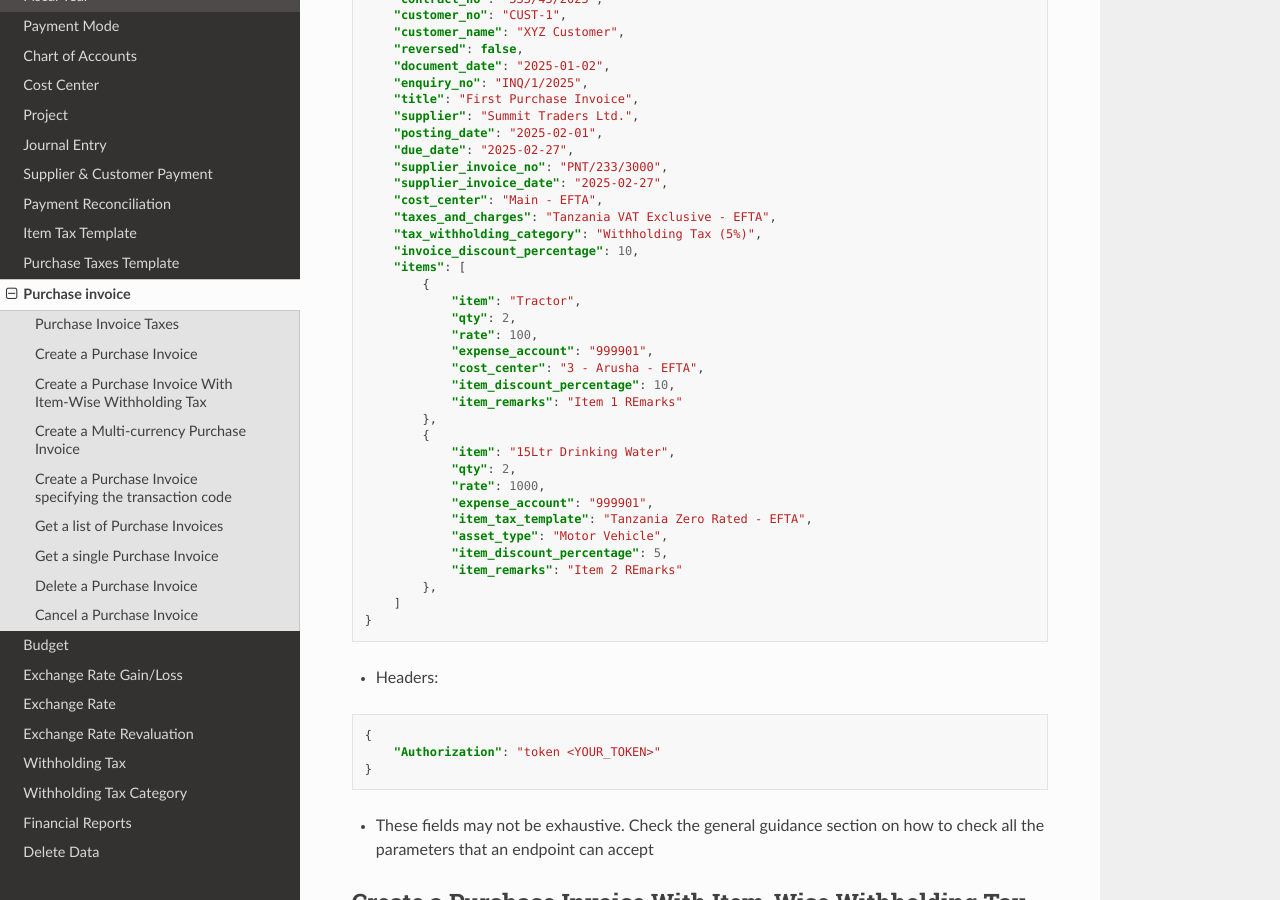
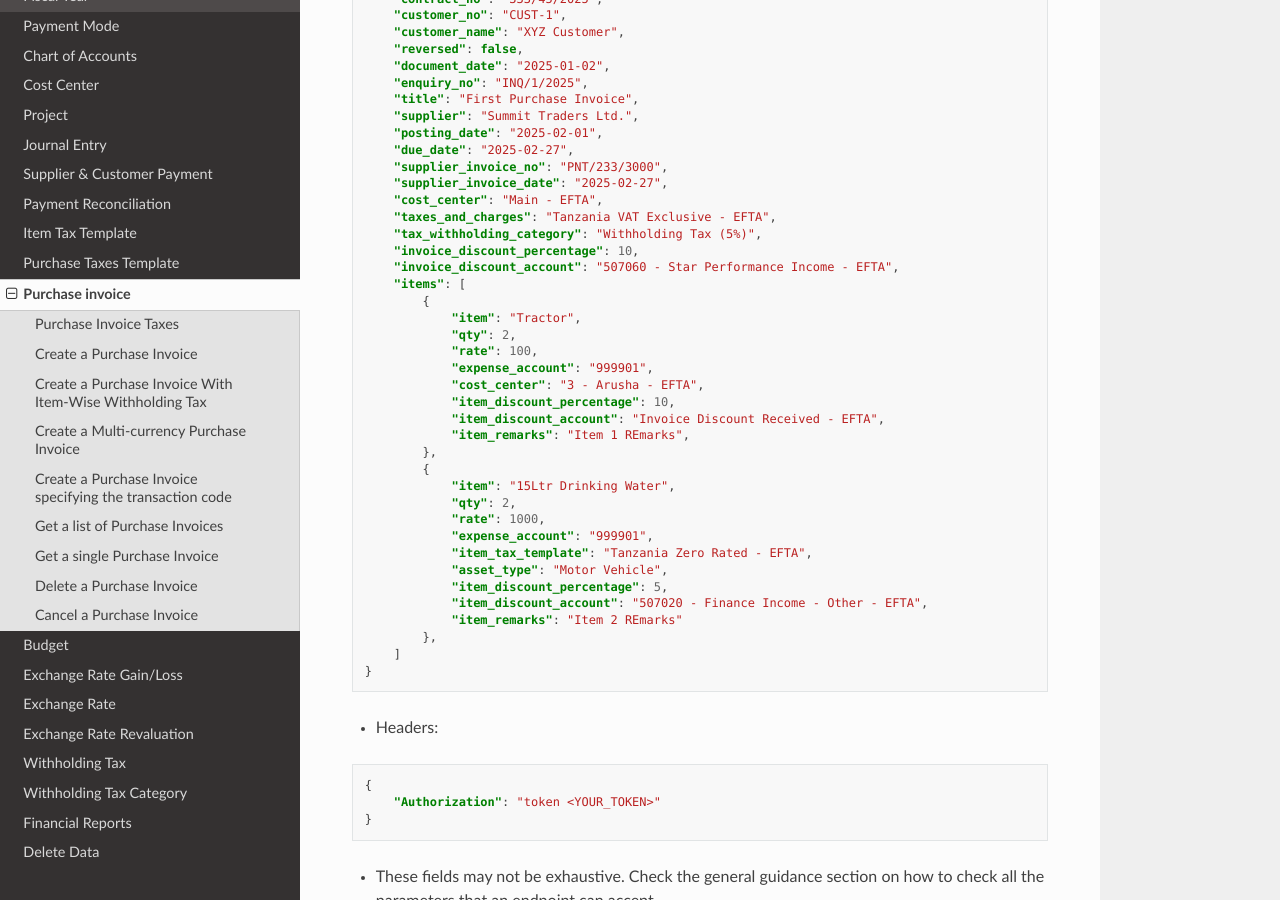
Before and after one commit to stevenyaga/erpnext-api-docs, a Sphinx documentation site: the page built from docs/purchase-invoice.rst, in a window 1280 px wide and 900 px high, scrolled down 1108 px. Built offline with Sphinx 7.4.7 and the Read the Docs theme 3.1.0, drawn with Linux system fonts in a browser that asks for light colours.

Commit message:
docs: Update docs

```diff
--- a/docs/payment.rst
+++ b/docs/payment.rst
@@ -18,6 +18,9 @@ Supplier & Customer Payment
 - The id of the existing document must be provided and is the id that exists on the backend.
 - If you are unsure which ID it is, you can get the ids using the **.list** endpoint of the respective document type such as {SERVER_URL}/api/method/eclectics.api.purchase_invoice.list and pass the relevant filters. You can then filter through the returned items and pick the one of interest
 - The standard type of the document must also be specified e.g Purchase Invoice
+
+.. warning::
+  - The API assumes that the value of **allocated_amount** is specified in the currency making the payment and not the currency of the invoice
 
 
 Create a Supplier Payment Entry
@@ -76,6 +79,7 @@ Create a Supplier Payment Entry
 
 
 - These fields may not be exhaustive. Check the general guidance section on how to check all the parameters that an endpoint can accept
+
 
 Create a Multi-Currency Supplier Payment Entry
 ----------------------------------------------
--- a/docs/purchase-invoice.rst
+++ b/docs/purchase-invoice.rst
@@ -61,6 +61,7 @@ Create a Purchase Invoice
         "taxes_and_charges": "Tanzania VAT Exclusive - EFTA",
         "tax_withholding_category": "Withholding Tax (5%)",
         "invoice_discount_percentage": 10,
+        "invoice_discount_account": "507060 - Star Performance Income - EFTA",
         "items": [
             {
                 "item": "Tractor",
@@ -69,7 +70,8 @@ Create a Purchase Invoice
                 "expense_account": "999901",
                 "cost_center": "3 - Arusha - EFTA",
                 "item_discount_percentage": 10,
-                "item_remarks": "Item 1 REmarks"
+                "item_discount_account": "Invoice Discount Received - EFTA",
+                "item_remarks": "Item 1 REmarks",
             },
             {
                 "item": "15Ltr Drinking Water",
@@ -79,6 +81,7 @@ Create a Purchase Invoice
                 "item_tax_template": "Tanzania Zero Rated - EFTA",
                 "asset_type": "Motor Vehicle",
                 "item_discount_percentage": 5,
+                "item_discount_account": "507020 - Finance Income - Other - EFTA",
                 "item_remarks": "Item 2 REmarks"
             },
         ]
```
